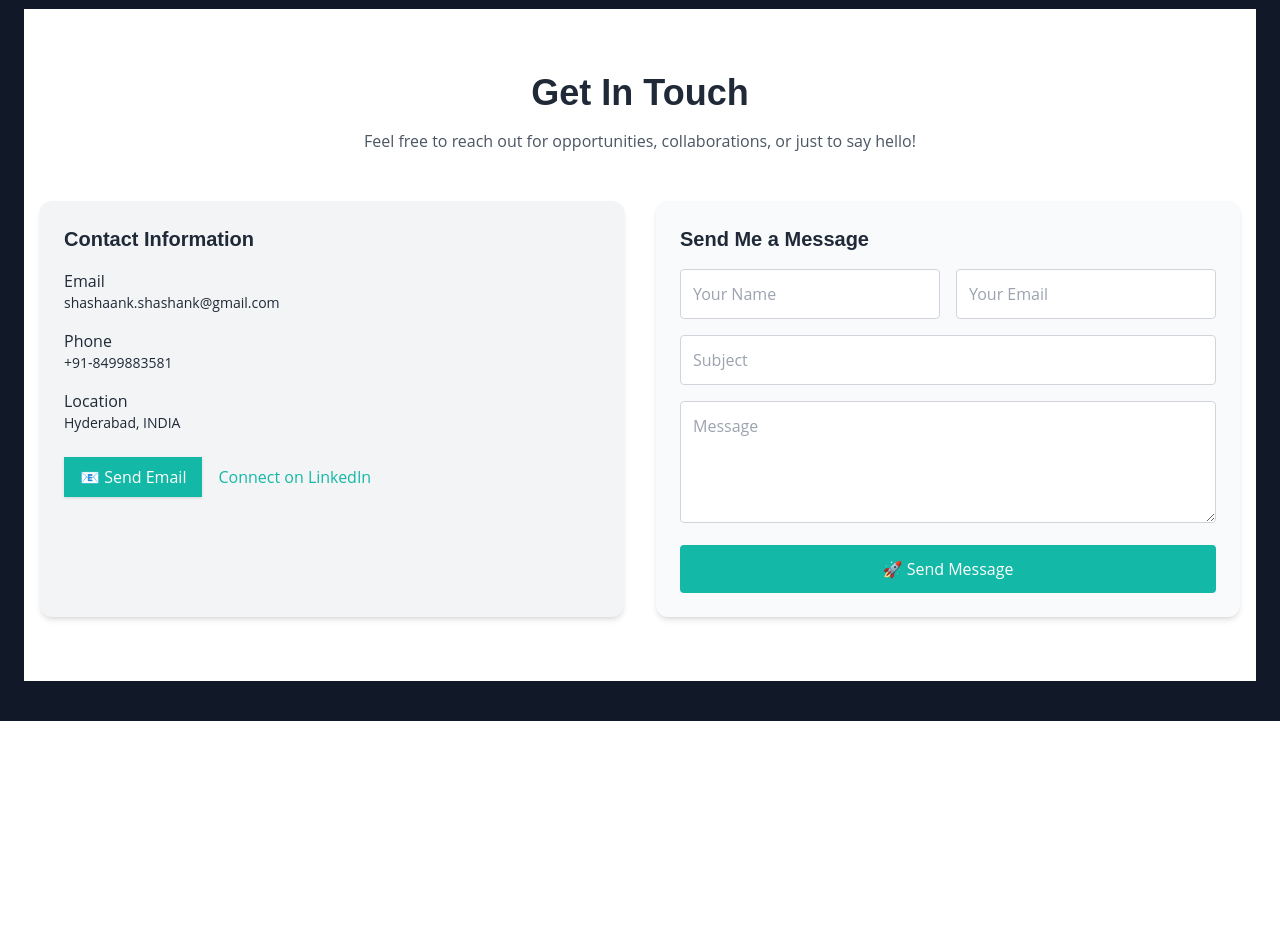
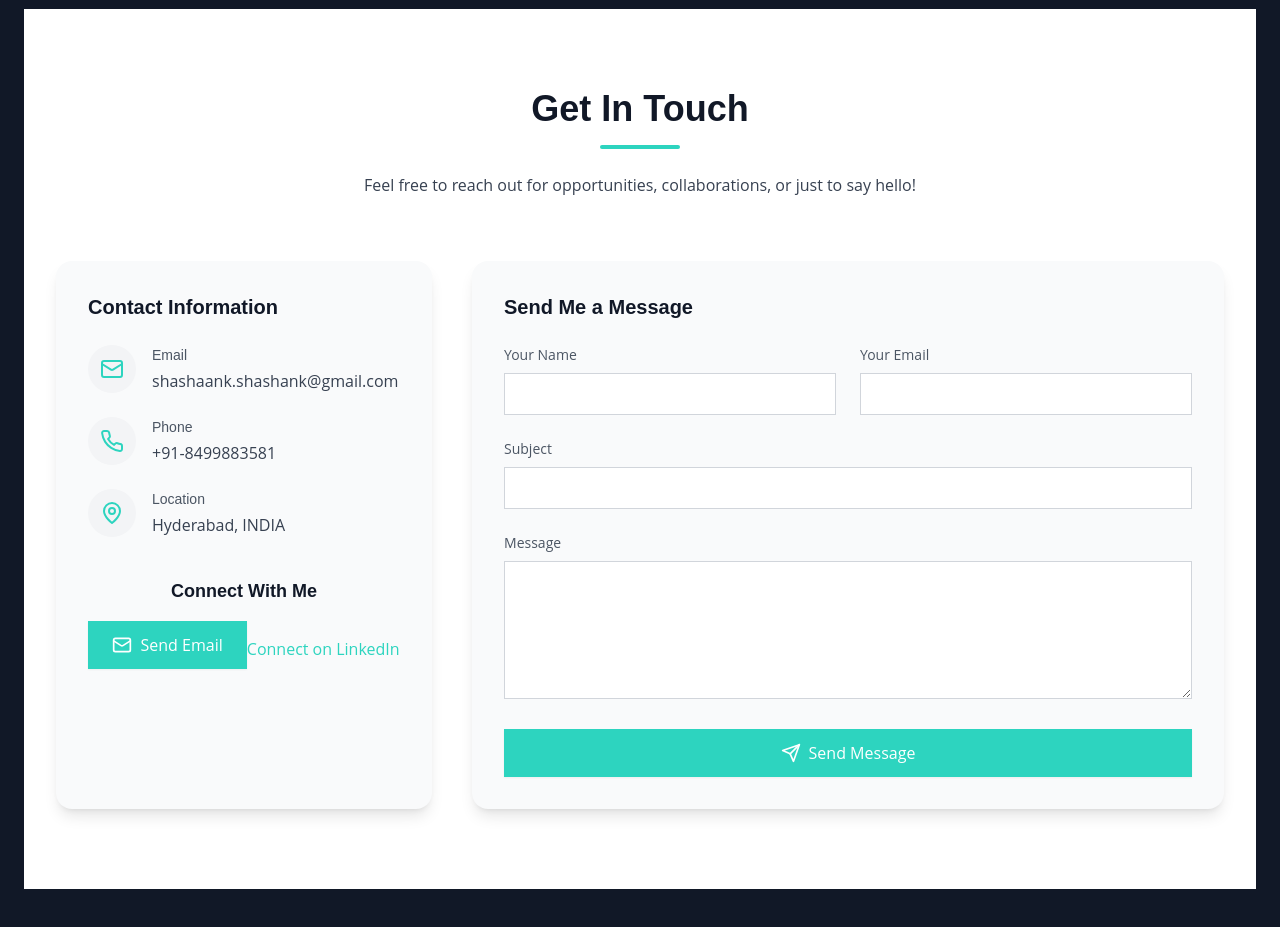
Before and after one commit to shashankvengala1/portfolio, a React (Vite) app: page / in a window 1280 px wide. Shown: the part 6820-7747 px from the top of the page. Before the commit the page ends 7541 px from the top, so only its background shows below. Built offline with nearby package versions, Linux system fonts and the light colour scheme.

Commit message:
Update Contact.tsx

```diff
--- a/src/components/Contact.tsx
+++ b/src/components/Contact.tsx
@@ -1,81 +1,203 @@
-import React from "react";
+import { useState } from 'react';
+import { Mail, Phone, MapPin, Send } from 'lucide-react';
+import emailjs from 'emailjs-com';
 
 const Contact = () => {
+  const [formData, setFormData] = useState({
+    name: '',
+    email: '',
+    subject: '',
+    message: ''
+  });
+  const [isSubmitting, setIsSubmitting] = useState(false);
+  const [submitStatus, setSubmitStatus] = useState<null | 'success' | 'error'>(null);
+
+  const handleChange = (e: React.ChangeEvent<HTMLInputElement | HTMLTextAreaElement>) => {
+    const { name, value } = e.target;
+    setFormData(prev => ({ ...prev, [name]: value }));
+  };
+
+  const handleSubmit = (e: React.FormEvent) => {
+    e.preventDefault();
+    setIsSubmitting(true);
+
+    emailjs.send(
+      'service_56b25wa',     // your EmailJS service ID
+      'template_fnc0aj5',    // your EmailJS template ID
+      formData,
+      'tVnV7tqHL5XxmAHpt'    // your EmailJS public key
+    )
+    .then(() => {
+      setIsSubmitting(false);
+      setSubmitStatus('success');
+      setFormData({ name: '', email: '', subject: '', message: '' });
+      setTimeout(() => setSubmitStatus(null), 5000);
+    })
+    .catch(() => {
+      setIsSubmitting(false);
+      setSubmitStatus('error');
+    });
+  };
+
   return (
-    <section className="bg-white dark:bg-gray-900 text-gray-800 dark:text-white py-16">
-      <div className="container mx-auto px-4">
-        <h2 className="text-4xl font-bold text-center mb-4">Get In Touch</h2>
-        <p className="text-center mb-12 text-gray-600 dark:text-gray-300">
+    <section id="contact" className="py-20 bg-white dark:bg-gray-900">
+      <div className="container mx-auto px-4 sm:px-6 lg:px-8">
+        <div className="text-center mb-16">
+          <h2 className="text-3xl md:text-4xl font-bold text-gray-900 dark:text-white mb-4">
+            Get In Touch
+          </h2>
+          <div className="h-1 w-20 bg-teal-400 mx-auto rounded mb-6"></div>
+          <p className="text-gray-700 dark:text-gray-300 max-w-2xl mx-auto">
             Feel free to reach out for opportunities, collaborations, or just to say hello!
           </p>
+        </div>
 
-        <div className="flex flex-col md:flex-row gap-8">
-          {/* Contact Info */}
-          <div className="md:w-1/2 bg-gray-100 dark:bg-gray-800 p-6 rounded-xl shadow-md">
-            <h3 className="text-xl font-semibold mb-4">Contact Information</h3>
-            <div className="mb-4">
-              <p className="font-medium">Email</p>
-              <p className="text-sm">shashaank.shashank@gmail.com</p>
+        <div className="flex flex-col lg:flex-row gap-10">
+          <div className="lg:w-1/3">
+            <div className="bg-gray-50 dark:bg-gray-800 rounded-2xl shadow-lg p-6 md:p-8 h-full">
+              <h3 className="text-xl font-bold text-gray-900 dark:text-white mb-6">Contact Information</h3>
+              <div className="space-y-6">
+                {[{
+                  icon: <Mail className="w-6 h-6 text-teal-400 dark:text-teal-300" />,
+                  label: 'Email',
+                  value: (
+                    <a href="mailto:shashaank.shashank@gmail.com" className="text-gray-700 dark:text-gray-300 hover:text-teal-400 dark:hover:text-teal-300 transition-colors">
+                      shashaank.shashank@gmail.com
+                    </a>
+                  )
+                },{
+                  icon: <Phone className="w-6 h-6 text-teal-400 dark:text-teal-300" />,
+                  label: 'Phone',
+                  value: (
+                    <a href="tel:+918499883581" className="text-gray-700 dark:text-gray-300 hover:text-teal-400 dark:hover:text-teal-300 transition-colors">
+                      +91-8499883581
+                    </a>
+                  )
+                },{
+                  icon: <MapPin className="w-6 h-6 text-teal-400 dark:text-teal-300" />,
+                  label: 'Location',
+                  value: <span className="text-gray-700 dark:text-gray-300">Hyderabad, INDIA</span>
+                }].map((item, idx) => (
+                  <div key={idx} className="flex items-start">
+                    <div className="bg-gray-100 dark:bg-gray-700 p-3 rounded-full mr-4">
+                      {item.icon}
                     </div>
-            <div className="mb-4">
-              <p className="font-medium">Phone</p>
-              <p className="text-sm">+91-8499883581</p>
+                    <div>
+                      <h4 className="text-sm font-medium text-gray-600 dark:text-gray-400 mb-1">{item.label}</h4>
+                      {item.value}
                     </div>
-            <div className="mb-4">
-              <p className="font-medium">Location</p>
-              <p className="text-sm">Hyderabad, INDIA</p>
                   </div>
-            <div className="mt-6">
+                ))}
+              </div>
+
+              <div className="mt-10 text-center">
+                <h4 className="text-lg font-semibold text-gray-900 dark:text-white mb-4">Connect With Me</h4>
+                <div className="space-y-4">
                   <a
-                href="mailto:shashaank.shashank@gmail.com"
-                className="inline-flex items-center bg-teal-500 text-white px-4 py-2 rounded-lg shadow hover:bg-teal-600 transition"
+                    href="mailto:shashaank.shashank@gmail.com?subject=Hello%20Shashank"
+                    className="inline-flex items-center px-6 py-3 bg-teal-400 hover:bg-teal-500 dark:bg-teal-300 dark:hover:bg-teal-400 text-white font-medium rounded-md transition-shadow shadow-sm"
                   >
-                📧 Send Email
+                    <Mail className="w-5 h-5 mr-2" />
+                    Send Email
                   </a>
                   <a
-                href="https://www.linkedin.com/in/shashaank/"
+                    href="https://www.linkedin.com/in/shashankvengala"
                     target="_blank"
-                rel="noreferrer"
-                className="ml-4 text-teal-500 hover:underline"
+                    rel="noopener noreferrer"
+                    className="inline-block text-teal-400 hover:underline"
                   >
                     Connect on LinkedIn
                   </a>
                 </div>
               </div>
+            </div>
+          </div>
 
-          {/* Contact Form */}
-          <div className="md:w-1/2 bg-gray-50 dark:bg-gray-800 p-6 rounded-xl shadow-md">
-            <h3 className="text-xl font-semibold mb-4">Send Me a Message</h3>
-            <form className="space-y-4">
-              <div className="flex flex-col md:flex-row gap-4">
+          <div className="lg:w-2/3">
+            <div className="bg-gray-50 dark:bg-gray-800 rounded-2xl shadow-lg p-6 md:p-8">
+              <h3 className="text-xl font-bold text-gray-900 dark:text-white mb-6">
+                Send Me a Message
+              </h3>
+              <form onSubmit={handleSubmit}>
+                <div className="grid grid-cols-1 md:grid-cols-2 gap-6 mb-6">
+                  {['name', 'email'].map((field, i) => (
+                    <div key={i}>
+                      <label htmlFor={field} className="block text-sm font-medium text-gray-600 dark:text-gray-400 mb-2">
+                        {field === 'name' ? 'Your Name' : 'Your Email'}
+                      </label>
+                      <input
+                        type={field === 'email' ? 'email' : 'text'}
+                        id={field}
+                        name={field}
+                        value={(formData as any)[field]}
+                        onChange={handleChange}
+                        required
+                        className="w-full px-4 py-2 bg-white dark:bg-gray-900 border border-gray-300 dark:border-gray-700 rounded-md focus:outline-none focus:ring-2 focus:ring-teal-400 dark:focus:ring-teal-300 transition text-gray-900 dark:text-white"
+                      />
+                    </div>
+                  ))}
+                </div>
+
+                <div className="mb-6">
+                  <label htmlFor="subject" className="block text-sm font-medium text-gray-600 dark:text-gray-400 mb-2">
+                    Subject
+                  </label>
                   <input
                     type="text"
-                  placeholder="Your Name"
-                  className="w-full p-3 rounded border border-gray-300 dark:border-gray-600 bg-white dark:bg-gray-700 text-gray-800 dark:text-white focus:outline-none focus:ring-2 focus:ring-teal-400"
-                />
-                <input
-                  type="email"
-                  placeholder="Your Email"
-                  className="w-full p-3 rounded border border-gray-300 dark:border-gray-600 bg-white dark:bg-gray-700 text-gray-800 dark:text-white focus:outline-none focus:ring-2 focus:ring-teal-400"
+                    id="subject"
+                    name="subject"
+                    value={formData.subject}
+                    onChange={handleChange}
+                    required
+                    className="w-full px-4 py-2 bg-white dark:bg-gray-900 border border-gray-300 dark:border-gray-700 rounded-md focus:outline-none focus:ring-2 focus:ring-teal-400 dark:focus:ring-teal-300 transition text-gray-900 dark:text-white"
                   />
                 </div>
-              <input
-                type="text"
-                placeholder="Subject"
-                className="w-full p-3 rounded border border-gray-300 dark:border-gray-600 bg-white dark:bg-gray-700 text-gray-800 dark:text-white focus:outline-none focus:ring-2 focus:ring-teal-400"
+
+                <div className="mb-6">
+                  <label htmlFor="message" className="block text-sm font-medium text-gray-600 dark:text-gray-400 mb-2">
+                    Message
+                  </label>
+                  <textarea
+                    id="message"
+                    name="message"
+                    rows={5}
+                    value={formData.message}
+                    onChange={handleChange}
+                    required
+                    className="w-full px-4 py-2 bg-white dark:bg-gray-900 border border-gray-300 dark:border-gray-700 rounded-md focus:outline-none focus:ring-2 focus:ring-teal-400 dark:focus:ring-teal-300 transition text-gray-900 dark:text-white"
                   />
-              <textarea
-                rows="4"
-                placeholder="Message"
-                className="w-full p-3 rounded border border-gray-300 dark:border-gray-600 bg-white dark:bg-gray-700 text-gray-800 dark:text-white focus:outline-none focus:ring-2 focus:ring-teal-400"
-              ></textarea>
+                </div>
+
                 <button
                   type="submit"
-                className="w-full bg-teal-500 text-white py-3 rounded hover:bg-teal-600 transition"
+                  disabled={isSubmitting}
+                  className={`w-full flex justify-center items-center px-6 py-3 bg-teal-400 hover:bg-teal-500 dark:bg-teal-300 dark:hover:bg-teal-400 text-white font-medium rounded-md transition ${
+                    isSubmitting ? 'opacity-70 cursor-not-allowed' : 'shadow-sm'
+                  }`}
                 >
-                🚀 Send Message
+                  {isSubmitting ? (
+                    <svg className="animate-spin h-5 w-5 mr-2 text-white" xmlns="http://www.w3.org/2000/svg" fill="none" viewBox="0 0 24 24">
+                      <circle className="opacity-25" cx="12" cy="12" r="10" stroke="currentColor" strokeWidth="4" />
+                      <path className="opacity-75" fill="currentColor" d="M4 12a8 8 0 018-8V0C5.373 0 0 5.373 0 12h4z" />
+                    </svg>
+                  ) : (
+                    <Send className="w-5 h-5 mr-2" />
+                  )}
+                  {isSubmitting ? 'Sending...' : 'Send Message'}
                 </button>
+
+                {submitStatus === 'success' && (
+                  <div className="mt-4 p-3 bg-green-100 dark:bg-green-900 text-green-700 dark:text-green-300 rounded-md">
+                    Your message has been sent successfully!
+                  </div>
+                )}
+                {submitStatus === 'error' && (
+                  <div className="mt-4 p-3 bg-red-100 dark:bg-red-900 text-red-700 dark:text-red-300 rounded-md">
+                    There was an error sending your message. Please try again.
+                  </div>
+                )}
               </form>
+            </div>
           </div>
         </div>
       </div>
```
Lines whose indentation alone changed are shown as unchanged.
